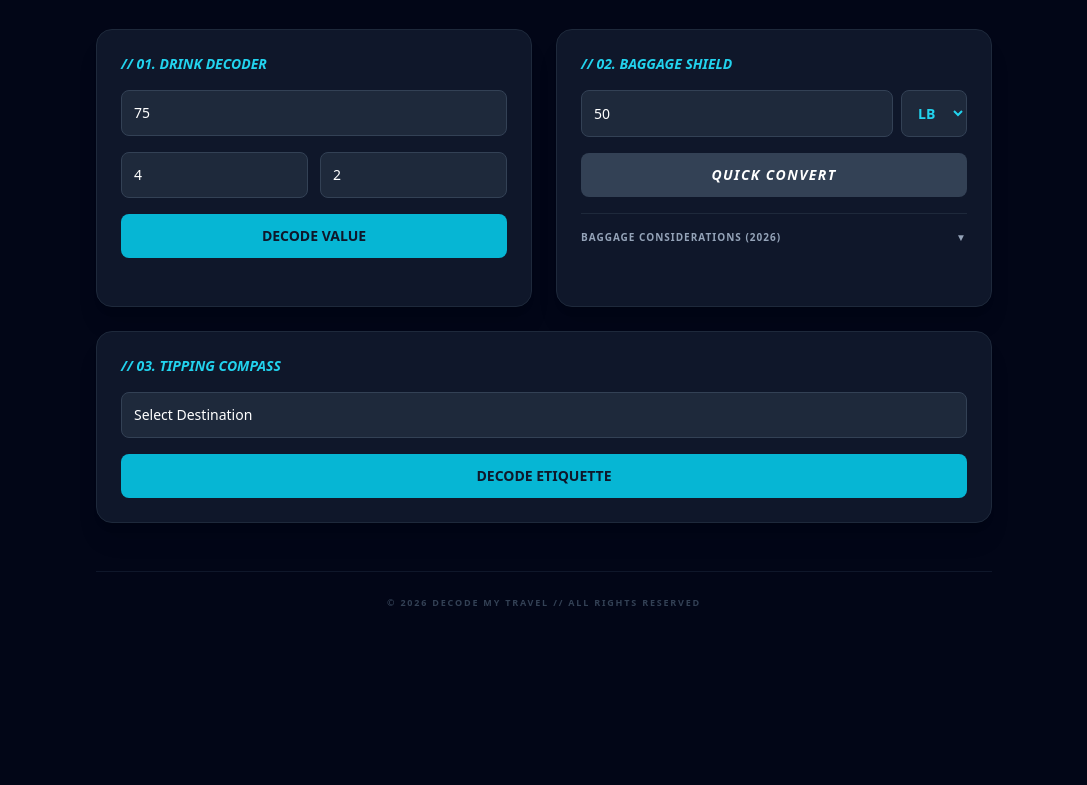
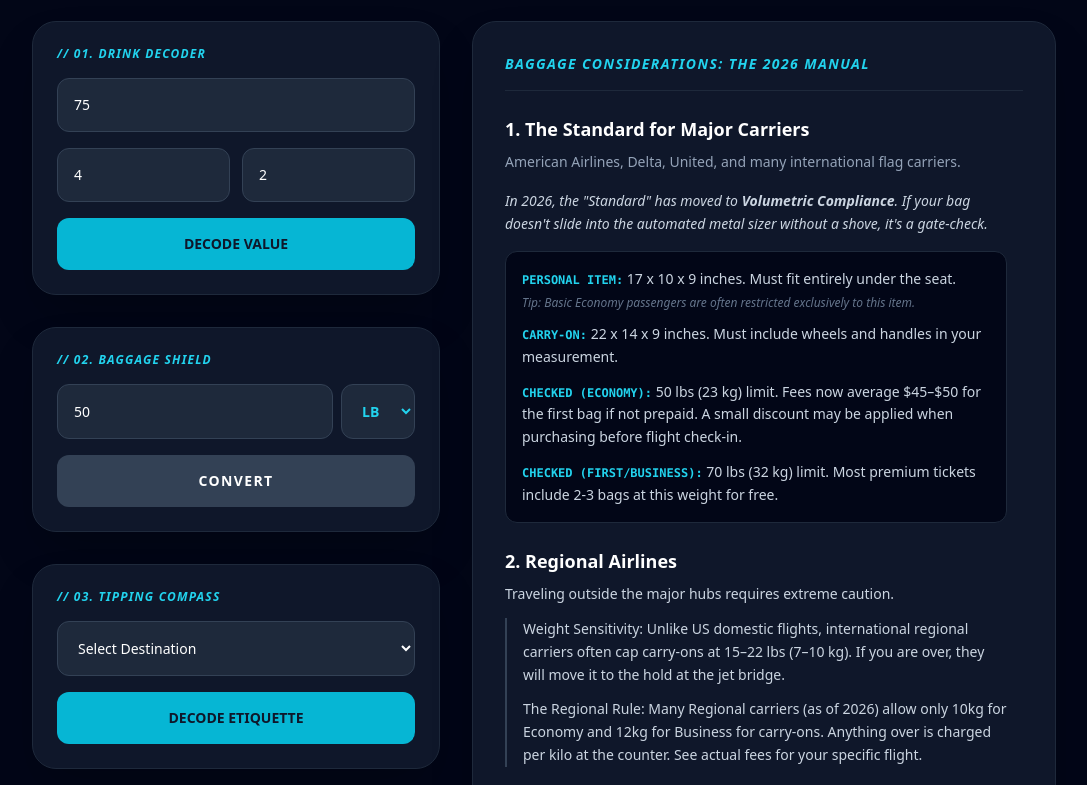
Before and after one commit to DecodeMyTravel-Dev/decodemytravel-hub, a plain HTML site: page index.html in a window 1280 px wide. Shown: the part 123-908 px from the top of the page, without its empty margins (96-1183 px from the left). Before the commit the page ends 805 px from the top, so only its background shows below. Drawn offline with nearby package versions, Linux system fonts and the light colour scheme.

Commit message:
Update index.html

```diff
--- a/index.html
+++ b/index.html
@@ -6,93 +6,115 @@
     <title>Decode My Travel | Logistics Hub</title>
     <script src="https://cdn.tailwindcss.com"></script>
     <style>
-        .glass-panel { background: rgba(15, 23, 42, 0.8); backdrop-filter: blur(10px); }
-        details > summary { list-style: none; }
-        details > summary::-webkit-details-marker { display: none; }
+        .custom-scroll::-webkit-scrollbar { width: 4px; }
+        .custom-scroll::-webkit-scrollbar-track { background: #0f172a; }
+        .custom-scroll::-webkit-scrollbar-thumb { background: #22d3ee; border-radius: 10px; }
     </style>
 </head>
-<body class="bg-slate-950 text-white font-sans min-h-screen p-4 md:p-8">
+<body class="bg-slate-950 text-white font-sans min-h-screen p-4 md:p-10">
 
-    <header class="max-w-4xl mx-auto mb-8 text-center pt-8">
-        <h1 class="text-3xl font-black text-cyan-400 tracking-tighter uppercase">Decode My Travel</h1>
-        <p class="text-slate-500 text-xs font-bold uppercase tracking-widest mt-1">Universal Logistics Hub // 2026 Edition</p>
+    <header class="max-w-5xl mx-auto mb-10 text-center">
+        <h1 class="text-4xl font-black text-cyan-400 tracking-tighter uppercase">Decode My Travel</h1>
+        <p class="text-slate-500 text-xs font-bold uppercase tracking-[0.3em] mt-2">Logistics Hub // Intelligence for 2026</p>
     </header>
 
-    <main class="max-w-4xl mx-auto grid grid-cols-1 md:grid-cols-2 gap-6">
+    <main class="max-w-5xl mx-auto grid grid-cols-1 lg:grid-cols-12 gap-8">
 
-        <section class="bg-slate-900 border border-slate-800 p-6 rounded-2xl shadow-xl flex flex-col h-full">
-            <h2 class="text-cyan-400 font-bold mb-4 uppercase text-sm italic">// 01. Drink Decoder</h2>
-            <div class="space-y-4 mb-6">
-                <div class="grid grid-cols-1 gap-4">
-                    <input type="number" id="pkgPrice" value="75" class="w-full bg-slate-800 border border-slate-700 rounded-lg p-3 text-sm outline-none">
+        <div class="lg:col-span-5 space-y-8">
+
+            <section class="bg-slate-900 border border-slate-800 p-6 rounded-3xl shadow-2xl">
+                <h2 class="text-cyan-400 font-bold mb-4 uppercase text-xs tracking-widest italic">// 01. Drink Decoder</h2>
+                <div class="space-y-4">
+                    <input type="number" id="pkgPrice" value="75" class="w-full bg-slate-800 border border-slate-700 rounded-xl p-4 text-sm outline-none focus:ring-2 focus:ring-cyan-500 transition">
                     <div class="grid grid-cols-2 gap-3">
-                        <input type="number" id="qtyCocktails" value="4" class="w-full bg-slate-800 border border-slate-700 rounded-lg p-3 text-sm">
-                        <input type="number" id="qtyBeers" value="2" class="w-full bg-slate-800 border border-slate-700 rounded-lg p-3 text-sm">
+                        <input type="number" id="qtyCocktails" value="4" class="w-full bg-slate-800 border border-slate-700 rounded-xl p-4 text-sm">
+                        <input type="number" id="qtyBeers" value="2" class="w-full bg-slate-800 border border-slate-700 rounded-xl p-4 text-sm">
                     </div>
-                </div>
-                <button onclick="decodeDrinks()" class="w-full bg-cyan-500 text-slate-900 font-black py-3 rounded-lg text-sm uppercase">Decode Value</button>
-                <div id="drinkRes" class="hidden p-3 bg-slate-950 rounded-lg border border-slate-800 text-center font-bold text-lg"></div>
+                    <button onclick="decodeDrinks()" class="w-full bg-cyan-500 text-slate-900 font-black py-4 rounded-xl text-sm uppercase hover:bg-cyan-400 transition transform active:scale-95">Decode Value</button>
+                    <div id="drinkRes" class="hidden p-4 bg-slate-950 rounded-xl border border-slate-800 text-center font-bold text-lg"></div>
                 </div>
             </section>
 
-        <section class="bg-slate-900 border border-slate-800 p-6 rounded-2xl shadow-xl flex flex-col">
-            <h2 class="text-cyan-400 font-bold mb-4 uppercase text-sm italic">// 02. Baggage Shield</h2>
+            <section class="bg-slate-900 border border-slate-800 p-6 rounded-3xl shadow-2xl">
+                <h2 class="text-cyan-400 font-bold mb-4 uppercase text-xs tracking-widest italic">// 02. Baggage Shield</h2>
                 <div class="space-y-4">
                     <div class="flex gap-2">
-                    <input type="number" id="weightInput" value="50" class="flex-1 bg-slate-800 border border-slate-700 rounded-lg p-3 text-sm outline-none">
-                    <select id="unit" class="bg-slate-800 border border-slate-700 rounded-lg p-3 text-sm font-bold text-cyan-400 uppercase">
+                        <input type="number" id="weightInput" value="50" class="flex-1 bg-slate-800 border border-slate-700 rounded-xl p-4 text-sm outline-none focus:ring-2 focus:ring-cyan-500 transition">
+                        <select id="unit" class="bg-slate-800 border border-slate-700 rounded-xl p-4 text-sm font-bold text-cyan-400 uppercase">
                             <option value="lb">LB</option>
                             <option value="kg">KG</option>
                         </select>
                     </div>
-                <button onclick="convertWeight()" class="w-full bg-slate-700 text-white font-bold py-3 rounded-lg text-sm uppercase italic tracking-widest">Quick Convert</button>
-                <div id="weightRes" class="hidden p-3 bg-slate-950 rounded-lg border border-slate-800 text-center font-mono text-cyan-400 text-lg"></div>
-
-                <details class="group border-t border-slate-800 pt-4 cursor-pointer">
-                    <summary class="flex justify-between items-center text-[10px] font-bold text-slate-400 uppercase tracking-widest hover:text-cyan-400 transition">
-                        Baggage Considerations (2026)
-                        <span class="group-open:rotate-180 transition-transform">▼</span>
-                    </summary>
-                    <div class="mt-4 text-[11px] text-slate-300 space-y-4 leading-relaxed font-light">
-                        <div>
-                            <p class="text-cyan-400 font-bold mb-1">1. MAJOR CARRIERS (AA, DELTA, UNITED)</p>
-                            <p><strong>Standard:</strong> Strictly Volumetric. Personal Item (17x10x9in) must fit under seat. Carry-on (22x14x9in) must include wheels/handles. Checked (Economy) capped at 50 lbs (23 kg) with fees averaging $45-50.</p>
-                            <p class="mt-1"><strong>First/Business:</strong> 70 lbs (32 kg) limit. Most premium tickets include 2-3 bags free.</p>
-                        </div>
-                        <div>
-                            <p class="text-cyan-400 font-bold mb-1">2. REGIONAL AIRLINES</p>
-                            <p>Extreme weight sensitivity is common. Regional carriers often cap carry-ons at 15–22 lbs (7–10 kg). Excess is moved to hold at the jet bridge.</p>
-                        </div>
-                        <div>
-                            <p class="text-cyan-400 font-bold mb-1">3. SURCHARGES & FUEL</p>
-                            <p>Overweight Economy bags (51-70 lbs) trigger flat $100–$200 surcharges. Note the "Variable Fuel Surcharge" (YQ/YR codes); regional carriers may apply extra $10–$25 fees at the counter.</p>
-                        </div>
-                        <p class="text-[9px] text-slate-500 italic mt-4 border-t border-slate-800 pt-2">Estimates provided for planning. Consult carrier website 72h before flying for latest DOT/IATA adjustments.</p>
-                    </div>
-                </details>
+                    <button onclick="convertWeight()" class="w-full bg-slate-700 text-white font-bold py-4 rounded-xl text-sm uppercase tracking-widest hover:bg-slate-600 transition transform active:scale-95">Convert</button>
+                    <div id="weightRes" class="hidden p-4 bg-slate-950 rounded-xl border border-slate-800 text-center font-mono text-cyan-400 text-xl"></div>
                 </div>
             </section>
 
-        <section class="bg-slate-900 border border-slate-800 p-6 rounded-2xl shadow-xl md:col-span-2">
-            <h2 class="text-cyan-400 font-bold mb-4 uppercase text-sm italic">// 03. Tipping Compass</h2>
+            <section class="bg-slate-900 border border-slate-800 p-6 rounded-3xl shadow-2xl">
+                <h2 class="text-cyan-400 font-bold mb-4 uppercase text-xs tracking-widest italic">// 03. Tipping Compass</h2>
                 <div class="space-y-4">
-                <select id="portSelect" class="w-full bg-slate-800 border border-slate-700 rounded-lg p-3 text-sm text-white outline-none appearance-none">
+                    <select id="portSelect" class="w-full bg-slate-800 border border-slate-700 rounded-xl p-4 text-sm text-white outline-none">
                         <option value="" disabled selected>Select Destination</option>
                         <option value="mexico">Mexico (Cozumel/Costa Maya)</option>
                         <option value="bahamas">The Bahamas (Nassau/CocoCay)</option>
                         <option value="europe">Western Europe (Spain/Italy)</option>
                     </select>
-                <button onclick="decodeTips()" class="w-full bg-cyan-500 text-slate-900 font-black py-3 rounded-lg text-sm uppercase">Decode Etiquette</button>
-                <div id="tipRes" class="hidden p-4 bg-slate-950 rounded-lg border border-slate-800 animate-pulse-once">
+                    <button onclick="decodeTips()" class="w-full bg-cyan-500 text-slate-900 font-black py-4 rounded-xl text-sm uppercase hover:bg-cyan-400 transition">Decode Etiquette</button>
+                    <div id="tipRes" class="hidden p-5 bg-slate-950 rounded-xl border border-slate-800">
                         <p id="tipOutcome" class="text-xs leading-relaxed text-slate-300"></p>
                     </div>
                 </div>
             </section>
 
+        </div>
+
+        <div class="lg:col-span-7">
+            <article class="bg-slate-900 border border-slate-800 p-8 rounded-3xl shadow-2xl h-full flex flex-col">
+                <h2 class="text-cyan-400 font-black mb-6 uppercase text-sm tracking-widest border-b border-slate-800 pb-4 italic">Baggage Considerations: The 2026 Manual</h2>
+
+                <div class="custom-scroll overflow-y-auto space-y-6 pr-4 text-sm leading-relaxed text-slate-300">
+
+                    <div>
+                        <h3 class="text-white font-bold text-lg mb-2">1. The Standard for Major Carriers</h3>
+                        <p class="mb-4 text-slate-400">American Airlines, Delta, United, and many international flag carriers.</p>
+                        <p class="mb-4 italic">In 2026, the "Standard" has moved to <strong>Volumetric Compliance</strong>. If your bag doesn't slide into the automated metal sizer without a shove, it's a gate-check.</p>
+
+                        <ul class="space-y-3 bg-slate-950 p-4 rounded-xl border border-slate-800">
+                            <li><strong class="text-cyan-400 font-mono text-xs">PERSONAL ITEM:</strong> 17 x 10 x 9 inches. Must fit entirely under the seat. <span class="block text-xs text-slate-500 mt-1 italic">Tip: Basic Economy passengers are often restricted exclusively to this item.</span></li>
+                            <li><strong class="text-cyan-400 font-mono text-xs">CARRY-ON:</strong> 22 x 14 x 9 inches. Must include wheels and handles in your measurement.</li>
+                            <li><strong class="text-cyan-400 font-mono text-xs">CHECKED (ECONOMY):</strong> 50 lbs (23 kg) limit. Fees now average $45–$50 for the first bag if not prepaid. A small discount may be applied when purchasing before flight check-in.</li>
+                            <li><strong class="text-cyan-400 font-mono text-xs">CHECKED (FIRST/BUSINESS):</strong> 70 lbs (32 kg) limit. Most premium tickets include 2-3 bags at this weight for free.</li>
+                        </ul>
+                    </div>
+
+                    <div>
+                        <h3 class="text-white font-bold text-lg mb-2">2. Regional Airlines</h3>
+                        <p class="mb-3">Traveling outside the major hubs requires extreme caution.</p>
+                        <div class="space-y-3 pl-4 border-l-2 border-slate-700 font-light">
+                            <p><strong>Weight Sensitivity:</strong> Unlike US domestic flights, international regional carriers often cap carry-ons at <strong>15–22 lbs (7–10 kg)</strong>. If you are over, they will move it to the hold at the jet bridge.</p>
+                            <p><strong>The Regional Rule:</strong> Many Regional carriers (as of 2026) allow only 10kg for Economy and 12kg for Business for carry-ons. Anything over is charged per kilo at the counter. See actual fees for your specific flight.</p>
+                        </div>
+                    </div>
+
+                    <div>
+                        <h3 class="text-white font-bold text-lg mb-2">3. Surcharges & The 2026 "Fuel Factor"</h3>
+                        <p><strong>Overweight Fees:</strong> Crossing the 50 lb. mark in Economy is expensive. Most airlines now charge a flat $100–$200 surcharge for bags between 51 and 70 lbs.</p>
+                        <p class="mt-3 bg-red-900/10 border border-red-900/30 p-4 rounded-xl text-slate-400 italic">
+                            <strong>Fuel Disclaimers:</strong> Many 2026 tickets now include a "Variable Fuel Surcharge" (YQ/YR codes). While this is usually in the fare, some regional carriers in high-cost zones may apply an additional $10–$25 "Security & Fuel Handling" fee per checked bag at the counter.
+                        </p>
+                    </div>
+
+                    <p class="text-xs text-slate-500 pt-6 border-t border-slate-800 italic">
+                        These guidelines are provided as a best estimate at the time of publishing. Consult your carrier’s website a few days before flying for current limits and pricing.
+                    </p>
+                </div>
+            </article>
+        </div>
+
     </main>
 
-    <footer class="max-w-4xl mx-auto mt-12 text-center text-slate-700 pb-10 border-t border-slate-900 pt-6">
-        <p class="text-[9px] uppercase tracking-[0.2em] font-bold">© 2026 DECODE MY TRAVEL // ALL RIGHTS RESERVED</p>
+    <footer class="max-w-5xl mx-auto mt-16 text-center text-slate-700 pb-20 border-t border-slate-900 pt-8">
+        <p class="text-[10px] uppercase tracking-[0.4em] font-black">© 2026 DECODE MY TRAVEL // ALL RIGHTS RESERVED</p>
     </footer>
 
     <script>
@@ -105,10 +127,10 @@
             res.classList.remove('hidden');
             if (totalWithTip >= pkg) {
                 res.innerText = "✅ WORTH IT";
-                res.className = "p-3 bg-slate-950 rounded-lg border border-slate-800 text-center font-bold text-lg text-green-400";
+                res.className = "p-4 bg-slate-950 rounded-xl border border-slate-800 text-center font-bold text-lg text-green-400";
             } else {
                 res.innerText = "❌ NOT WORTH IT";
-                res.className = "p-3 bg-slate-950 rounded-lg border border-slate-800 text-center font-bold text-lg text-red-500";
+                res.className = "p-4 bg-slate-950 rounded-xl border border-slate-800 text-center font-bold text-lg text-red-500";
             }
         }
 
```
Lines whose indentation alone changed are shown as unchanged.
